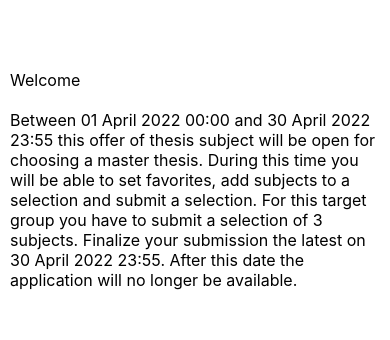
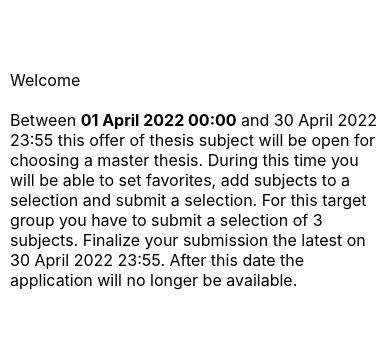
Before and after one commit to fiendeleersnyder/Bachelorproject-Frontend-Groep1, a React Native app in the folder Frontend-mobieleapplicatie/BachelorproefApp/: screen /Home in a window 390 px wide. Shown: the part 250-590 px from the top of the page. Built offline with nearby package versions, Linux system fonts and the light colour scheme.

Commit message:
form poging 6

```diff
--- a/Frontend-mobieleapplicatie/BachelorproefApp/app/screens/AddOnderwerpscreen.js
+++ b/Frontend-mobieleapplicatie/BachelorproefApp/app/screens/AddOnderwerpscreen.js
@@ -167,7 +167,6 @@ class AddOnderwerp extends React.Component {
               step={1}
               minimumValue={1}
               maximumValue={2}
-              //selectedValue={personen}
               onValueChange={slideValue => {this.setState({aantalpersonen:slideValue})}}
               thumbTintColor="#b4e5fa"
             />
--- a/Frontend-mobieleapplicatie/BachelorproefApp/app/screens/Homescreen.js
+++ b/Frontend-mobieleapplicatie/BachelorproefApp/app/screens/Homescreen.js
@@ -7,7 +7,7 @@ function Homescreen() {
         Welcome
         {"\n"}
         {"\n"}
-        Between 01 April 2022 00:00 and 30 April 2022 23:55 this offer of
+        Between <Text style={styles.vet}>01 April 2022 00:00</Text> and 30 April 2022 23:55 this offer of
         thesis subject will be open for choosing a master thesis. During
         this time you will be able to set favorites, add subjects to a
         selection and submit a selection. For this target group you have
@@ -31,6 +31,10 @@ function Homescreen() {
         fontWeight: 'normal',
         marginLeft:10,
         marginRight:10,
+     },
+     vet:{
+      fontSize:16,
+      fontWeight: 'bold',
      }
  })
 
```
